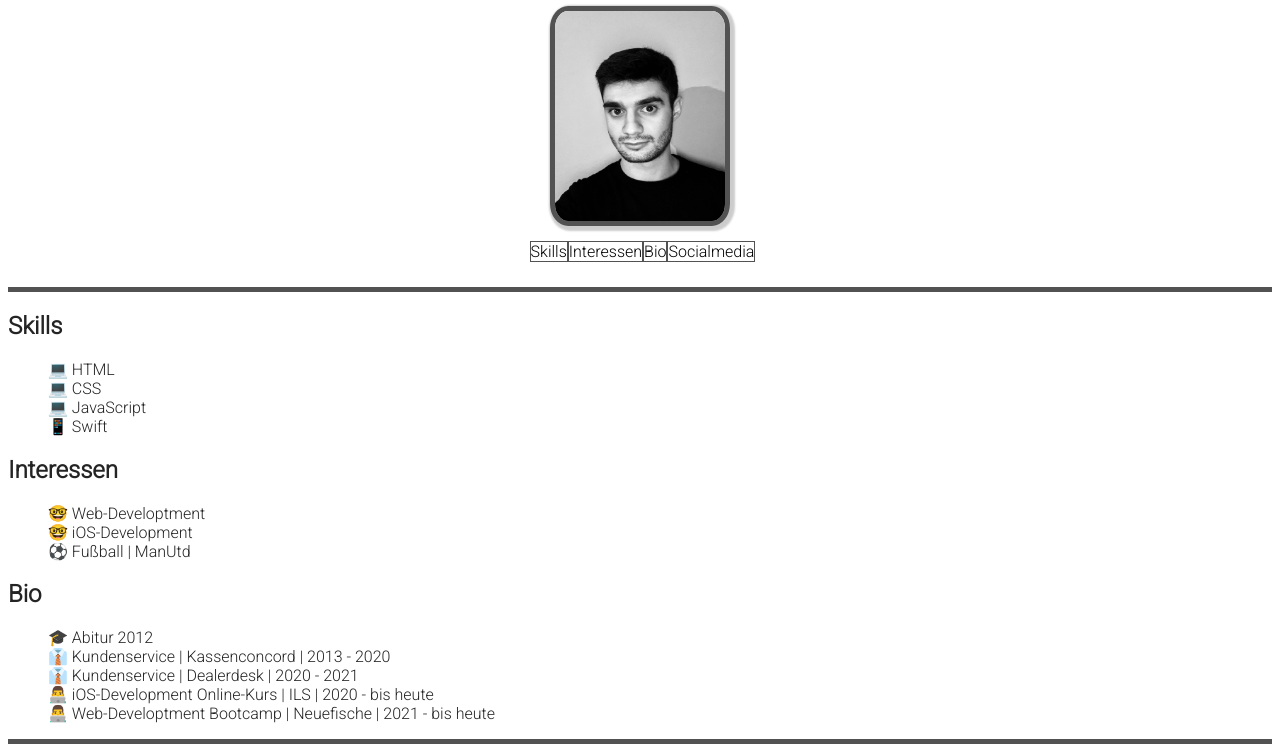
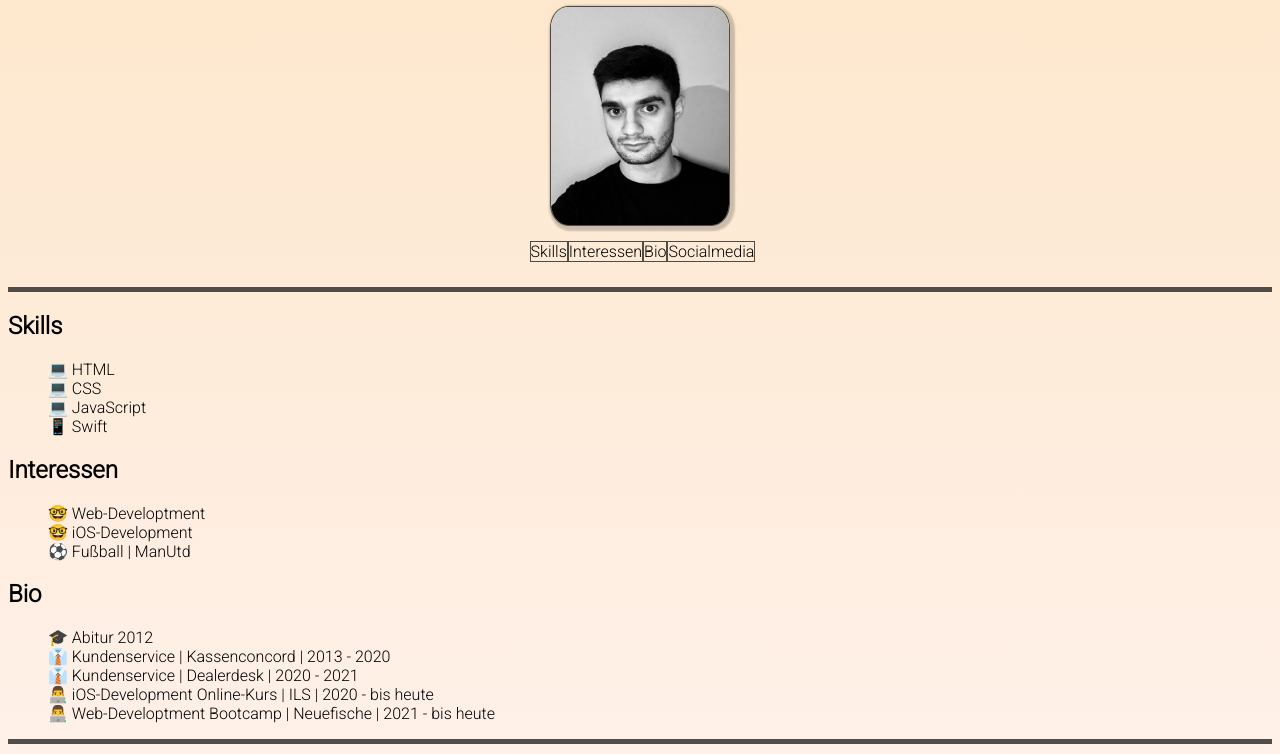
Before and after one commit to agonkarimani/personal-website, a website: page index.html in a window 1280 px wide. Shown: the part 93-847 px from the top of the page. Drawn offline with Linux system fonts and the light colour scheme.

Commit message:
Add changes

```diff
--- a/Styles/_base.css
+++ b/Styles/_base.css
@@ -4,9 +4,7 @@
 
 body {
   display: grid;
-
-  background-color: white;
-  color: rgb(37, 36, 36);
+  background-image: linear-gradient(to top, #fff1eb 0%, #fde7ca 100%);
   font-family: 'Open Sans', sans-serif;
   font-family: 'Roboto', sans-serif;
   font-size: 124, 8%;
--- a/Styles/_utility.css
+++ b/Styles/_utility.css
@@ -10,19 +10,16 @@
 .page-header__img {
     margin-left: auto;
     margin-right: auto;
-    border: 5px solid rgba(0, 0, 0, 0.678);
+    border: 1px solid rgba(0, 0, 0, 0.678);
     border-radius: 10%;
     box-shadow: 2px 2px 2px 3px rgba(0, 0, 0, 0.2);
     width: 180px;
     height: 220px;
   }
 
-/*.menu {
-    display: flex;
-    gap: 5px;
-    align-items: center;
-    justify-content: space-between;
-  }*/
+.page-header__img:hover {
+  box-shadow: 4px 4px 4px 6px rgba(0, 0, 0, 0.2);
+}
 
 .menu {
     margin-left: -35px;
```
